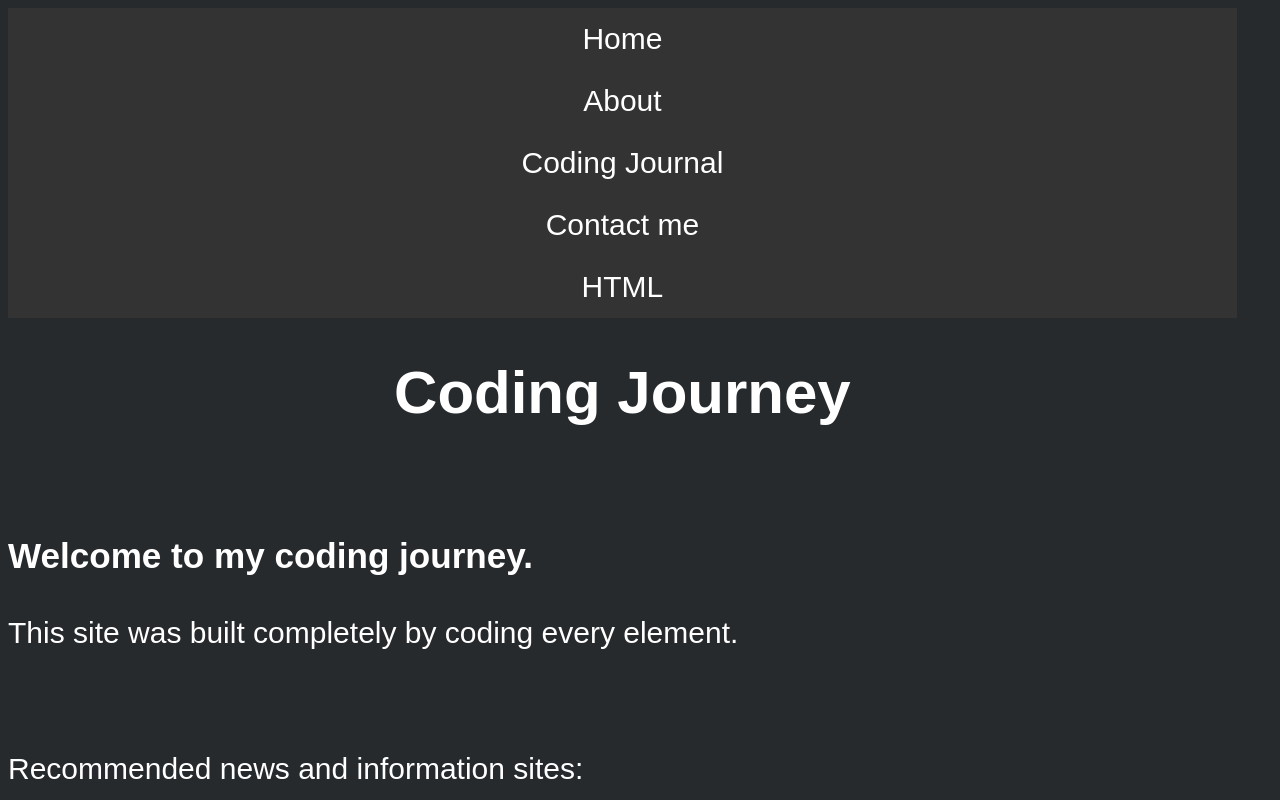
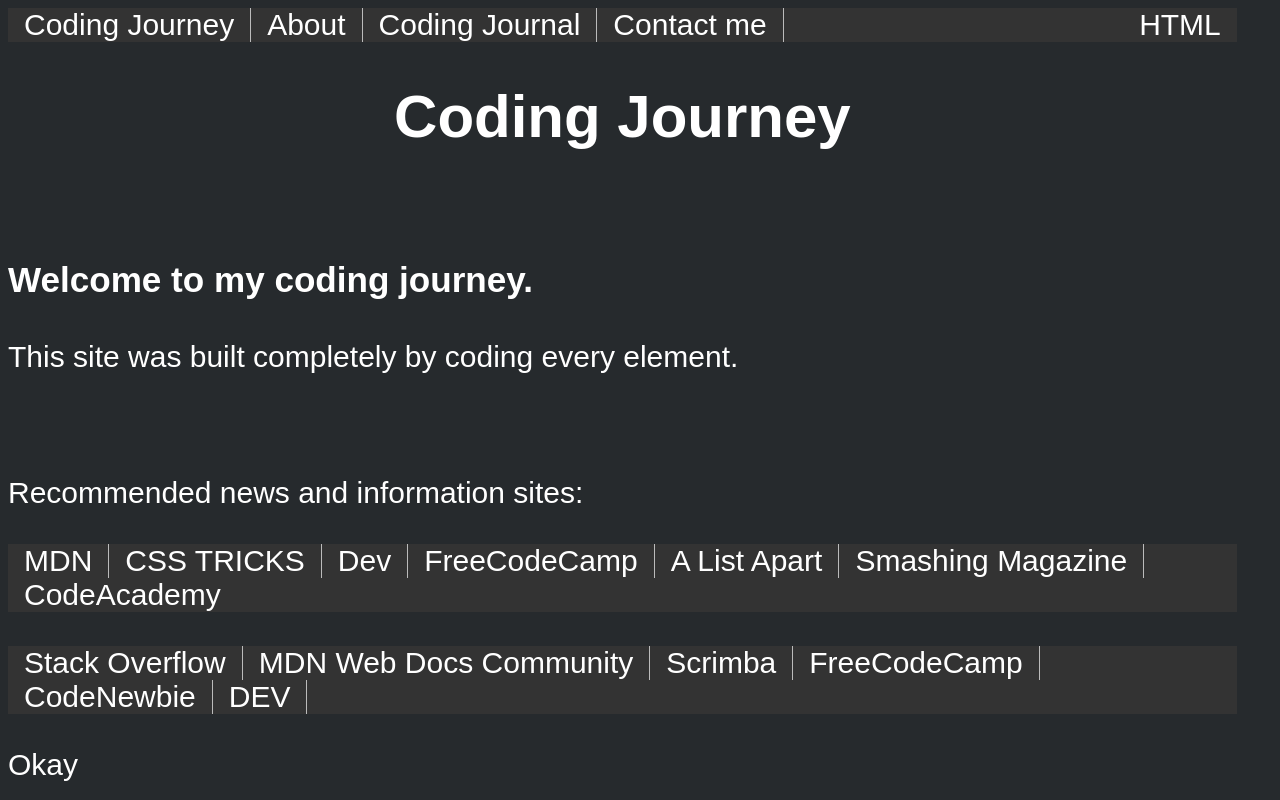
Before and after one commit to ScottyH73/scott-hamiltons, a plain HTML site: page index.html in a window 1280 px wide. Shown: the top 800 px of the page. Drawn offline with Linux system fonts and the light colour scheme; a web font is replaced by a local one.

Commit message:
202504261958

```diff
--- a/index.html
+++ b/index.html
@@ -3,21 +3,50 @@
 <head>
     <meta charset="UTF-8">
     <meta name="viewport" content="width=device-width, initial-scale=1.0">
-    <title>Home</title>
+    <title>Coding Journey</title>
     <link rel="stylesheet" href="static/styles.css">
     <link rel="reconnect" href="https://fonts.googleapis.com">
     <link rel="preconnect" href="https://fonts.gstatic.com" crossorigin>
     <link href="https://fonts.googleapis.com/css2?family=Iceland&display=swap" rel="stylesheet">
+    <style>
+      ul {
+      list-style-type: none;
+      margin: 0;
+      padding: 0;
+      overflow: hidden;
+      background-color: #333;
+      }
+      li {
+      float: left;
+      border-right:1px solid #bbb;
+      }
+        li:last-child {
+      border-right: none;
+      }
+        li a {
+      display: inline;
+      color: white;
+      text-align: center;
+      padding: 14px 16px;
+      text-decoration: none;
+      }
+        li a:hover:not(.active) {
+      background-color: #3d4a8f;
+      }
+        .active {
+      background-color: #364163;
+      }
+    </style>
 </head>
 <body class="iceland-regular">
-    <header class="header">
+  <header>
     <nav>
-        <ul>
-          <li><a target="_blank" href="https://scotthamilton.site/">Home</a></li>
-          <li><a target="_blank" href="about.html">About</a></li>
-          <li><a target="_blank" href="codingjournal.html">Coding Journal</a></li>
-          <li><a target="_blank" href="Contactme.html">Contact me</a></li>
-          <li><a target="_blank" href="html.html">HTML</a></li>
+      <ul class="iceland-regular">
+        <li><a class="active" target="_self" href="index.html">Coding Journey</a></li>
+        <li><a target="_self" href="about.html">About</a></li>
+        <li><a target="_self" href="codingjournal.html">Coding Journal</a></li>
+        <li><a target="_self" href="contactme.html">Contact me</a></li>
+        <li style="float:right"><a target="_self" href="html.html">HTML</a></li>
       </ul>
     </nav>
  </header>
@@ -39,16 +68,16 @@
       <br>
         <ul Other good sources of information>
           <li><a target="_blank" href="https://stackoverflow.com/">Stack Overflow</a></li>
-            <li><a href="https://discord.com/invite/apa6Rn7uEj">MDN Web Docs Community</a></li>
-            <li><a href="https://scrimba.com/home?via=mdn">Scrimba</a></li>
-            <li><a href="https://www.freecodecamp.org/">FreeCodeCamp</a></li>
-            <li><a href="https://www.codenewbie.org/">CodeNewbie</a></li>
-            <li><a href="https://dev.to/">DEV</a></li>
+          <li><a target="_blank" href="https://discord.com/invite/apa6Rn7uEj">MDN Web Docs Community</a></li>
+          <li><a target="_blank" href="https://scrimba.com/home?via=mdn">Scrimba</a></li>
+          <li><a target="_blank" href="https://www.freecodecamp.org/">FreeCodeCamp</a></li>
+          <li><a target="_blank" href="https://www.codenewbie.org/">CodeNewbie</a></li>
+          <li><a target="_blank" href="https://dev.to/">DEV</a></li>
           <li></li>
         </ul>
         <p>Okay</p>
     <footer>
-        <a href="https://scotthamilton.site/">Scott Hamilton's Site</a>
+      <a target="_self" href="https://scotthamilton.site/">Scott Hamilton's Site</a>
     </footer>
   </body>
 </html>
--- a/static/styles.css
+++ b/static/styles.css
@@ -21,36 +21,21 @@
 
   }
 
-  body {
-    width: 96%;
-    margin: 40 auto;
-    font-size: 30px;
-	background-color: rgb(38, 42, 45);
-    color: #ffffff;
-
-  }
-
-  .header {
-    position: -webkit-sticky; /* Safari */
-    position: sticky;
-    top: 0;
-  }
-
-  h1 {
-    text-align: center;
-  }
-
   ul {
     list-style-type: none;
     margin: 0;
     padding: 0;
     overflow: hidden;
-    background-color: #333;
+    background-color: #7d8185;
   }
 
   li {
-    float: center;
-    display: inline;
+    float: left;
+    border-right:1px solid #768091;
+  }
+
+  li:last-child {
+    border-right: none;
   }
 
   li a {
@@ -61,17 +46,29 @@
     text-decoration: none;
   }
 
-  /* Change the link color to #111 (black) on hover */
-  li a:hover {
-    background-color: #111;
+  li a:hover:not(.active) {
+    background-color: #1f3b8a;
+  }
+
+  .active {
+    background-color: #405182;
+  }
+
+  body {
+    width: 96%;
+    margin: 40 auto;
+    font-size: 30px;
+	background-color: rgb(38, 42, 45);
+    color: #ffffff;
+
+  }
+
+  h1 {
+    text-align: center;
   }
 
   p {
     line-height: 1.4;
-  }
-
-  iframe {
-    frameborder="4";
   }
 
   a {
```
Also changed, not shown: about.html (+42 -6 lines), codingjournal.html (+45 -7 lines), contactme.html (+42 -6 lines), form.html (+42 -5 lines), html.html (+42 -6 lines), testpage1.html (+21 -16 lines). Lines whose indentation alone changed are shown as unchanged.
